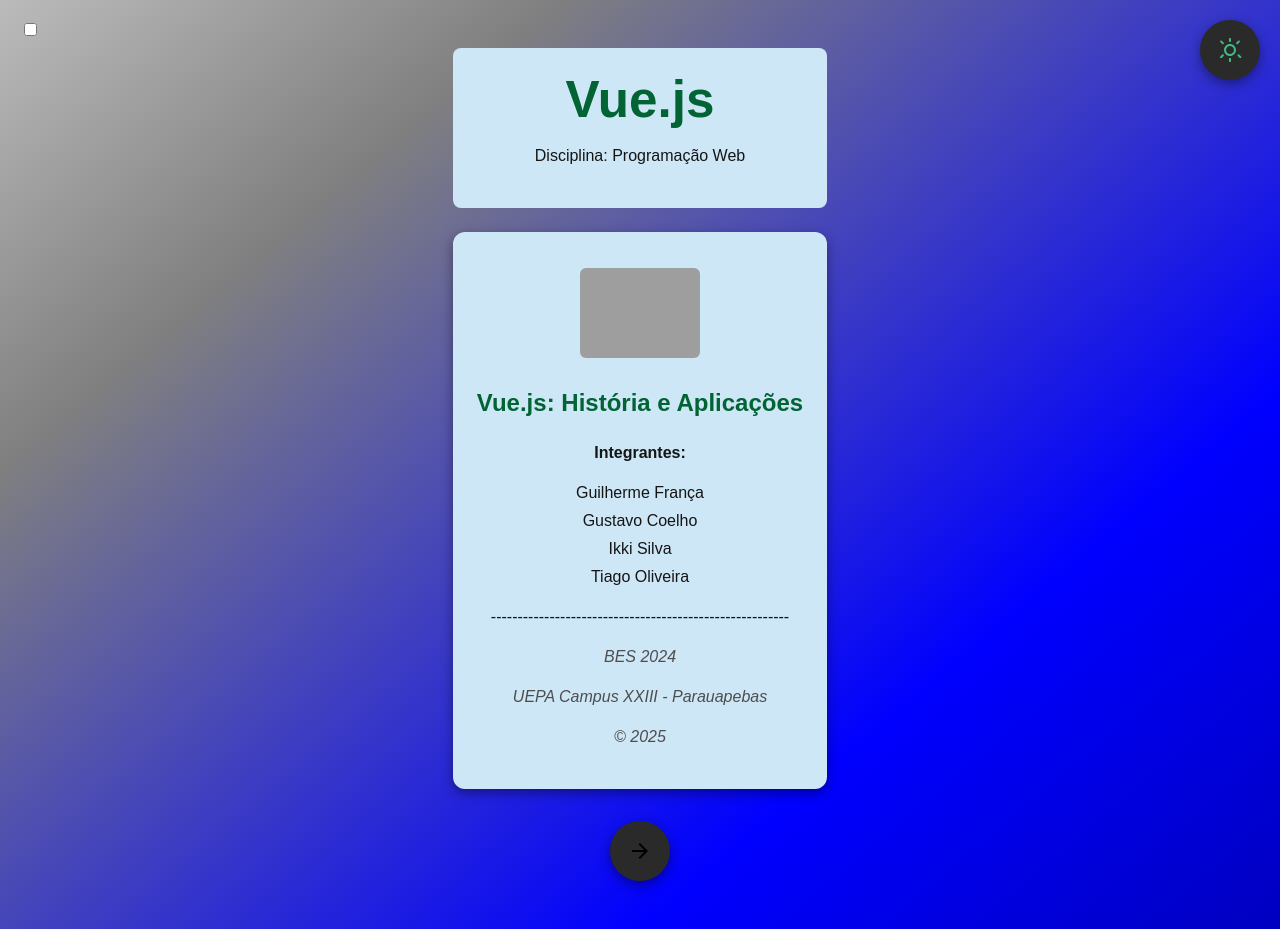
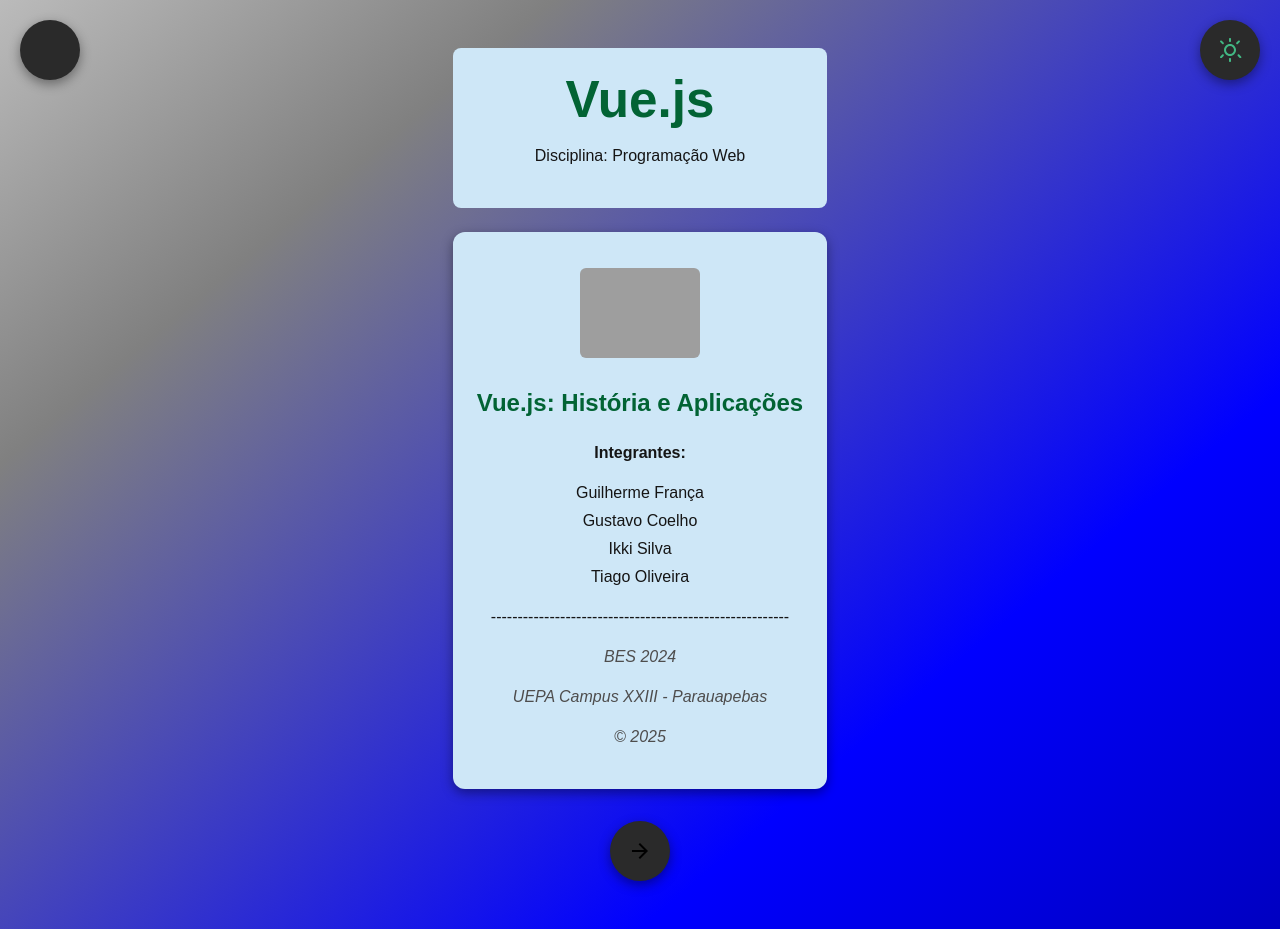
Before and after one commit to gustavosnow/Projeto-Apresentacao-Vue.js, a Vue app: page / in a window 1280 px wide. Built offline with nearby package versions, Linux system fonts and the light colour scheme; grey boxes are pictures that could not be loaded.

Commit message:
estilo: ajustar animações e estrutura do botão de sumário

```diff
--- a/src/components/ButtomOfTheme.vue
+++ b/src/components/ButtomOfTheme.vue
@@ -141,7 +141,8 @@
     h2 {
       color: rgb(2, 99, 52);
     }
-    .animate-info{
+
+    .animate-info {
       color: rgb(78, 77, 77);
     }
   }
--- a/src/components/ButtonSumario.vue
+++ b/src/components/ButtonSumario.vue
@@ -1,16 +1,41 @@
 <template>
-    <div>
-        <input type="checkbox" @click="toggleSumario">
+    <div class="button-sumario-position">
+        <button class="button-sumario animate-nav-button"></button>
+
     </div>
 </template>
-<script setup>
-</script>
-<style scoped>
 
-input{
+<style>
+.button-sumario {
     position: fixed;
     top: 20px;
     left: 20px;
     z-index: 1000;
 }
+
+.button-sumario {
+    width: 60px;
+    height: 60px;
+    background: #2a2a2a;
+    border: none;
+    border-radius: 50%;
+    display: flex;
+    align-items: center;
+    justify-content: center;
+    box-shadow: 0 4px 12px rgba(0, 0, 0, 0.4);
+    cursor: pointer;
+    transition: all 0.3s cubic-bezier(0.25, 0.8, 0.25, 1);
+    padding: 0;
+}
+
+.button-sumario:focus {
+    outline: 2px solid #42b883;
+    outline-offset: 2px;
+}
+
+.button-sumario:hover:not(:disabled) {
+    transform: translateY(-2px);
+    box-shadow: 0 6px 14px rgba(0, 0, 0, 0.5);
+    background: #353535;
+}
 </style>
```
